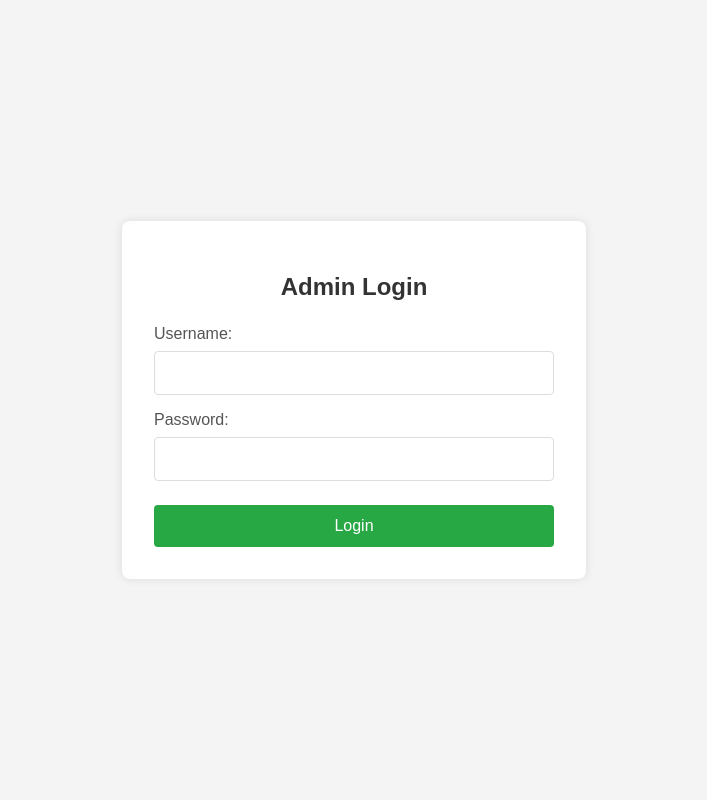
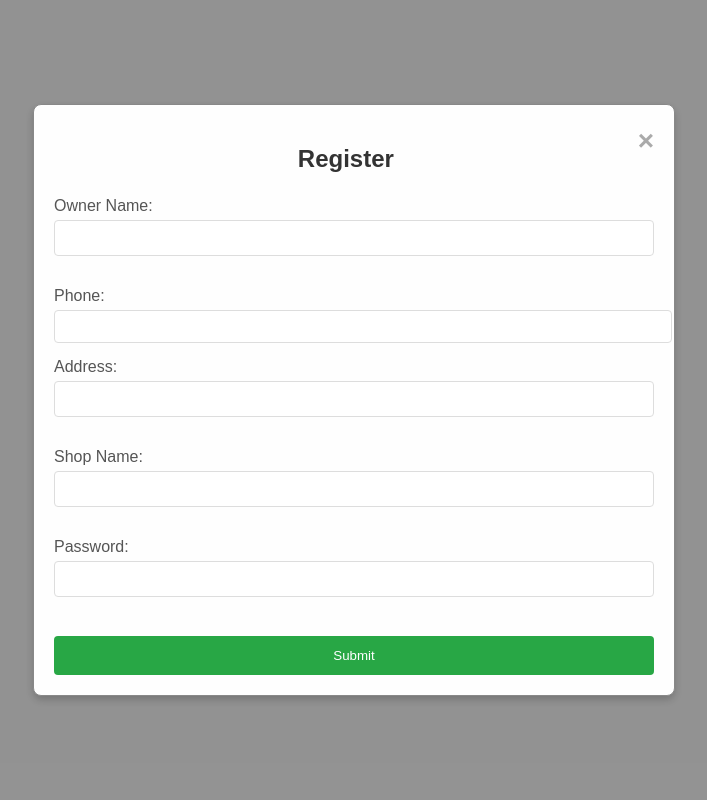
Before and after one commit to Mazidkhan/MyShop, a Flask app: page /admin/ in a window 1280 px wide. Shown: the whole page, without its empty margins (286-993 px from the left). Run offline with Flask 3, Linux system fonts and the light colour scheme.

Commit message:
Updating changes

```diff
--- a/app.py
+++ b/app.py
@@ -1,22 +1,20 @@
-from flask import Flask, render_template, request, redirect, url_for, session, flash,jsonify
+from flask import Flask, render_template
+from routes.customer import customer_bp
+from routes.admin import admin_bp
+from routes.delivery import delivery_bp
 
+app = Flask(__name__)
+app.secret_key = 'your_secret_key'  # Change this in production!
+app.config['UPLOAD_FOLDER'] = 'static/images'  # Folder where uploaded files will be saved
+app.config['MAX_CONTENT_LENGTH'] = 16 * 1024 * 1024  # Limit file size to 16MB
 
-def create_app():
-    app = Flask(__name__)
-    app.secret_key = 'your_secret_key'  # Change this in production!
-    app.config['UPLOAD_FOLDER'] = 'static/images'  # Folder where uploaded files will be saved
-    app.config['MAX_CONTENT_LENGTH'] = 16 * 1024 * 1024  # Limit file size to 16MB
+app.register_blueprint(customer_bp, url_prefix='/customer')
+app.register_blueprint(admin_bp, url_prefix='/admin')
+app.register_blueprint(delivery_bp, url_prefix='/delivery')
 
-    from routes.customer import customer_bp
-    from routes.admin import admin_bp
-    from routes.delivery import delivery_bp
-
-    app.register_blueprint(customer_bp, url_prefix='/customer')
-    app.register_blueprint(admin_bp, url_prefix='/admin')
-    app.register_blueprint(delivery_bp, url_prefix='/delivery')
-
-    return app
+@app.route('/')
+def index():
+    return render_template('main.html')
 
 if __name__ == '__main__':
-    app = create_app()
     app.run(debug=True)
--- a/routes/admin.py
+++ b/routes/admin.py
@@ -52,11 +52,12 @@ def admin():
         admin_name = request.form['admin_name']
         admin_password = request.form['admin_password']
         conn = get_db_connection()
-        admin = conn.execute('SELECT * FROM admin WHERE admin_name = ? AND admin_password = ?', (admin_name, admin_password)).fetchone()
+        admin = conn.execute('SELECT * FROM merchants WHERE owner_name = ? AND password = ?', (admin_name, admin_password)).fetchone()
         conn.close()
 
         if admin:
-            session['admin_name'] = admin['admin_name']
+            session['admin_shop'] = admin['shop_name']
+            session['admin_name'] = admin['owner_name']
             return render_template('admin/admin_base.html')
         else:
             flash('Invalid username or password!', 'danger')
@@ -65,6 +66,23 @@ def admin():
         return render_template('admin/admin_login.html')
     else:
         return render_template('admin/admin_base.html')
+
+@admin_bp.route('/add_delivery_boy', methods=['POST'])
+def add_delivery_boy():
+    data = request.json
+    boy = data.get('boy')
+    phone = data.get('phone')
+    email = data.get('email')
+    password = data.get('password')
+    conn = get_db_connection()
+    admin=session['admin_name']
+    print(f'Admin:{admin}')
+    cursor = conn.cursor()
+    cursor.execute('INSERT INTO delivery_boys (owner_name, shop_name, delivery_boy, phone, email, password) VALUES (?, ?, ?, ?, ?, ?)',
+                   (session['admin_name'],session['admin_shop'],boy, phone, email, password))
+    conn.commit()
+    conn.close()
+    return jsonify({'status': 'success'})
 
 @admin_bp.route('/update_product', methods=['PUT'])
 def update_product():
@@ -191,17 +209,17 @@ def products():
 
         # Insert data into the database
         cursor.execute('''
-            INSERT INTO products (product_name, product_brand, product_category, price, discount, stock, image1, image2, image3)
-            VALUES (?, ?, ?, ?, ?, ?, ?, ?, ?)
+            INSERT INTO products (product_name, product_brand, product_category, price, discount, stock, image1, image2, image3, shop_name, owner_name)
+            VALUES (?, ?, ?, ?, ?, ?, ?, ?, ?, ?, ?)
         ''', (product_name, product_brand, product_category, price, discount, stock, image1_filename, image2_filename,
-              image3_filename))
+              image3_filename, session['admin_shop'], session['admin_name']))
 
         conn.commit()
 
         return redirect(url_for('admin.products'))
 
     if 'admin_name' in session:
-        products = conn.execute('SELECT * FROM products').fetchall()
+        products = conn.execute('SELECT * FROM products where owner_name = ?',(session['admin_name'],)).fetchall()
         conn.close()
         return render_template('admin/admin_products.html', products=products, count=in_process_count())
 
@@ -212,7 +230,7 @@ def orders():
     if 'admin_name' in session:
         conn = get_db_connection()
         cursor = conn.cursor()
-        cursor.execute('SELECT * FROM orders')
+        cursor.execute('SELECT * FROM orders where owner_name = ?',(session['admin_name'],))
         orders = cursor.fetchall()
         return render_template('admin/admin_orders.html',orders=orders, count=in_process_count())
     return redirect(url_for('admin.admin'))
@@ -253,13 +271,38 @@ def logout():
     session.pop('admin_name', None)
     return redirect(url_for('admin.admin'))
 
+@admin_bp.route('/register', methods=['POST'])
+def register():
+    owner_name = request.form['owner_name']
+    phone = request.form['phone']
+    address = request.form['address']
+    shop_name = request.form['shop_name']
+    password = request.form['password']
+
+    conn = get_db_connection()
+    conn.execute('INSERT INTO merchants (owner_name, phone, address, shop_name, password) VALUES (?, ?, ?, ?, ?)',
+                 (owner_name, phone, address, shop_name, password))
+    conn.commit()
+    conn.close()
+
+    flash('Registration successful!', 'success')
+    return redirect(url_for('admin.admin'))
+
 @admin_bp.route('/deliveries')
 def deliveries():
     conn = get_db_connection()
     cursor = conn.cursor()
-    cursor.execute('SELECT * FROM delivery_orders WHERE status != "delivered"')
+    cursor.execute('SELECT * FROM delivery_orders WHERE status != "delivered" and delivery_boy in (select delivery_boy from delivery_boys where owner_name=?)',(session['admin_name'],))
     deliveries = cursor.fetchall()
     return render_template('admin/admin_deliveries.html',deliveries=deliveries, count=in_process_count())
+
+@admin_bp.route('/delivery_boys')
+def delivery_boys():
+    conn = get_db_connection()
+    cursor = conn.cursor()
+    cursor.execute('SELECT * FROM delivery_boys where owner_name=?',(session['admin_name'],))
+    delivery_boys = cursor.fetchall()
+    return render_template('admin/admin_delivery_boys.html',delivery_boys=delivery_boys, count=in_process_count())
 
 @admin_bp.route('/get_order_ids', methods=['GET'])
 def get_order_ids():
--- a/templates/admin/admin_base.html
+++ b/templates/admin/admin_base.html
@@ -13,8 +13,8 @@
             <ul>
                 <li><a href="{{ url_for('admin.products') }}">Products</a></li>
                 <li><a href="{{ url_for('admin.orders') }}">Orders {{ count }}</a></li>
-                <li><a href="{{ url_for('admin.customers') }}">Customers</a></li>
                 <li><a href="{{ url_for('admin.deliveries') }}">Deliveries</a></li>
+                <li><a href="{{ url_for('admin.delivery_boys') }}">Delivery Boys</a></li>
                 <li><a href="{{ url_for('admin.logout') }}">Logout</a></li>
             </ul>
         </div>
--- a/templates/admin/admin_login.html
+++ b/templates/admin/admin_login.html
@@ -5,6 +5,93 @@
     <meta name="viewport" content="width=device-width, initial-scale=1.0">
     <title>Admin Login</title>
     <link rel="stylesheet" href="{{ url_for('static', filename='css/styles.css') }}">
+    <style>
+        .button-container {
+            margin-top: 20px; /* Space between buttons */
+        }
+        #loginButton {
+            background-color: #4CAF50; /* Green background for Login */
+            color: white;
+            border: none;
+            padding: 10px 20px;
+            text-align: center;
+            text-decoration: none;
+            display: inline-block;
+            font-size: 16px;
+            margin-right: 10px; /* Space between buttons */
+            cursor: pointer;
+        }
+        #registerButton {
+            background-color: #f44336; /* Red background for Register */
+            color: white;
+            margin-top: 2%;
+            width: 100%;
+            border: none;
+            padding: 10px 20px;
+            text-align: center;
+            text-decoration: none;
+            display: inline-block;
+            font-size: 16px;
+            cursor: pointer;
+        }
+
+        /* Popup form styles */
+        .popup {
+            display: none; /* Hidden by default */
+            position: fixed; /* Stay in place */
+            z-index: 1; /* Sit on top */
+            left: 0;
+            top: 0;
+            width: 100%; /* Full width */
+            height: 100%; /* Full height */
+            overflow: auto; /* Enable scroll if needed */
+            background-color: rgb(0,0,0); /* Fallback color */
+            background-color: rgba(0,0,0,0.4); /* Black w/ opacity */
+            display: flex;
+            align-items: center;
+            justify-content: center;
+        }
+
+        .popup-content {
+            background-color: #fefefe;
+            padding: 20px;
+            border: 1px solid #888;
+            width: 80%; /* Could be more or less, depending on screen size */
+            max-width: 600px; /* Optional: limit the maximum width */
+            box-shadow: 0 4px 8px rgba(0, 0, 0, 0.2);
+            border-radius: 8px; /* Optional: rounded corners */
+        }
+
+        .close {
+            color: #aaa;
+            float: right;
+            font-size: 28px;
+            font-weight: bold;
+            cursor: pointer;
+        }
+
+        .close:hover,
+        .close:focus {
+            color: black;
+            text-decoration: none;
+        }
+
+        .form-group {
+            margin-bottom: 15px;
+        }
+
+        .form-group label {
+            display: block;
+            margin-bottom: 5px;
+        }
+
+        .form-group input {
+            width: 100%;
+            padding: 8px;
+            border: 1px solid #ddd;
+            border-radius: 4px;
+        }
+    </style>
 </head>
 <body>
     <div class="login-container">
@@ -18,7 +105,10 @@
                 <label for="admin_password">Password:</label>
                 <input type="password" id="admin_password" name="admin_password" required>
             </div>
-            <button id="loginButton" type="submit">Login</button>
+            <div class="button-container">
+                <button id="loginButton" type="submit">Login</button>
+                <button id="registerButton" type="button" onclick="showPopup()">Register</button>
+            </div>
         </form>
         {% with messages = get_flashed_messages(with_categories=true) %}
         {% if messages %}
@@ -30,5 +120,56 @@
         {% endif %}
         {% endwith %}
     </div>
+
+    <!-- The Popup Form -->
+    <!-- The Popup Form -->
+    <div id="registerPopup" class="popup">
+        <div class="popup-content">
+            <span class="close" onclick="closePopup()">&times;</span>
+            <h2>Register</h2>
+            <form method="POST" action="{{ url_for('admin.register') }}">
+                <div class="form-group">
+                    <label for="owner_name">Owner Name:</label>
+                    <input type="text" id="owner_name" name="owner_name" required>
+                </div>
+                <div class="form-group">
+                    <label for="phone">Phone:</label>
+                    <input type="tel" id="phone" name="phone" required>
+                </div>
+                <div class="form-group">
+                    <label for="address">Address:</label>
+                    <input type="text" id="address" name="address" required>
+                </div>
+                <div class="form-group">
+                    <label for="shop_name">Shop Name:</label>
+                    <input type="text" id="shop_name" name="shop_name" required>
+                </div>
+                <div class="form-group">
+                    <label for="password">Password:</label>
+                    <input type="password" id="password" name="password" required>
+                </div>
+                <button type="submit">Submit</button>
+            </form>
+        </div>
+    </div>
+
+    <script>
+        // Function to show the popup
+        function showPopup() {
+            document.getElementById('registerPopup').style.display = 'flex';
+        }
+
+        // Function to close the popup
+        function closePopup() {
+            document.getElementById('registerPopup').style.display = 'none';
+        }
+
+        // Close the popup if the user clicks outside of it
+        window.onclick = function(event) {
+            if (event.target == document.getElementById('registerPopup')) {
+                closePopup();
+            }
+        }
+    </script>
 </body>
 </html>
--- a/templates/admin/admin_products.html
+++ b/templates/admin/admin_products.html
@@ -6,7 +6,6 @@
 <h1>Products</h1>
 
 <button id="openFormButton">Add Product</button>
-<!-- Popup Form for Editing -->
 <div id="editFormPopup" class="modal">
     <div class="modal-content">
         <span class="close-button" id="closeEditFormButton">&times;</span>
@@ -131,6 +130,7 @@ document.addEventListener('DOMContentLoaded', function() {
         popupForm.style.display = 'none';
     });
 
+
     window.addEventListener('click', function(event) {
         if (event.target == popupForm) {
             popupForm.style.display = 'none';
--- a/templates/customer/product_description.html
+++ b/templates/customer/product_description.html
@@ -146,6 +146,8 @@
         <p><strong>Price:</strong> ${{ product['price'] }}</p>
         <p><strong>Discount:</strong> {{ product['discount'] }}%</p>
         <p><strong>Stock:</strong> {{ product['stock'] }}</p>
+        <p><strong>Shop:</strong> {{ product['owner_name'] }}</p>
+        <p><strong>Merchant:</strong> {{ product['shop_name'] }}</p>
     </div>
 </div>
 {% endfor %}
```
Also changed, not shown: routes/customer.py (+17 -14 lines), templates/admin/admin_delivery_boys.html (added, +167 -0 lines), templates/customer/customer_login_register.html (+17 -23 lines), templates/main.html (added, +46 -0 lines), ecommerce.db, static/images/oreo2.png (deleted).
